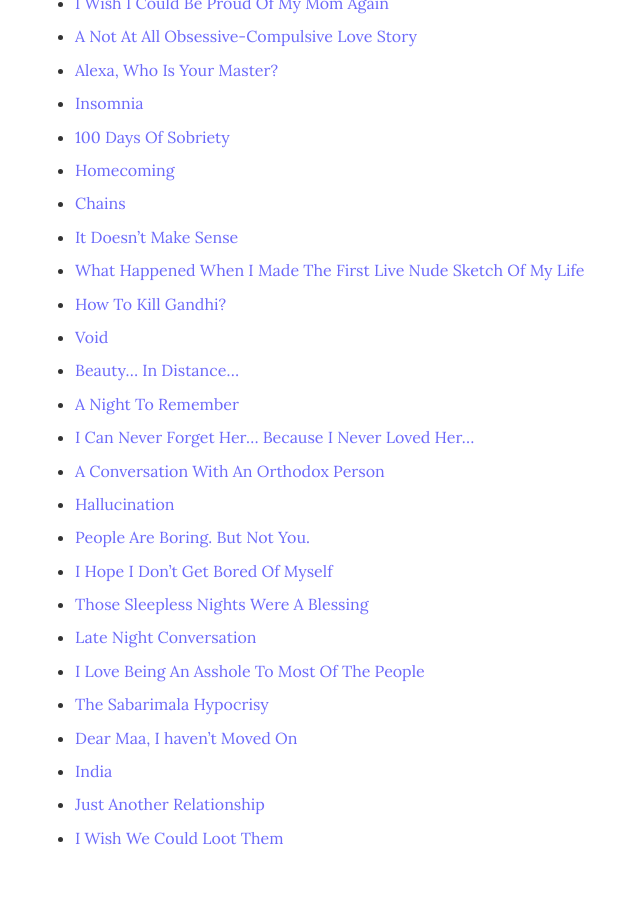
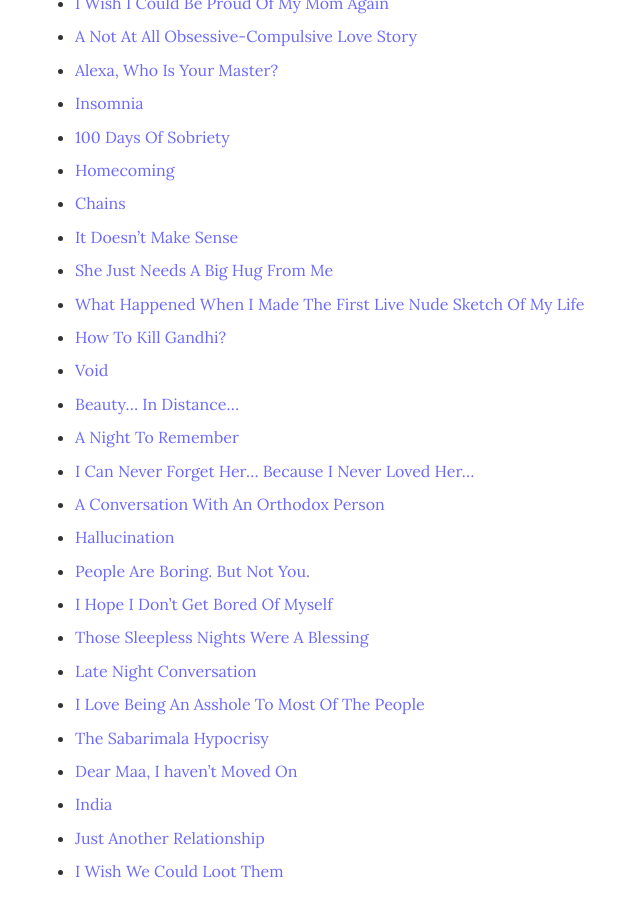
Before and after one commit to argumentativeyouth/pblog, a Jekyll site: the page built from _pages/all-posts.md, in a window 1280 px wide and 900 px high, scrolled down 817 px. Shown: the whole window, without its empty margins (290-930 px from the left). Built offline with Jekyll 4.4.1, drawn with Linux system fonts in a browser that asks for light colours.

Commit message:
Update all-posts.md

```diff
--- a/_pages/all-posts.md
+++ b/_pages/all-posts.md
@@ -29,6 +29,7 @@ image:
 * [Homecoming](https://pritams.blog/homecoming/)
 * [Chains](https://pritams.blog/chains/)
 * [It Doesn’t Make Sense](https://pritams.blog/it-doesnt-make-sense/)
+* [She Just Needs A Big Hug From Me](https://pritams.blog/she-just-needs-a-big-hug-from-me)
 * [What Happened When I Made The First Live Nude Sketch Of My Life](https://pritams.blog/what-happened-when-i-made-the-first-live-nude-sketch-of-my-life/)
 * [How To Kill Gandhi?](https://pritams.blog/how-to-kill-gandhi/)
 * [Void](https://pritams.blog/void/)
```
